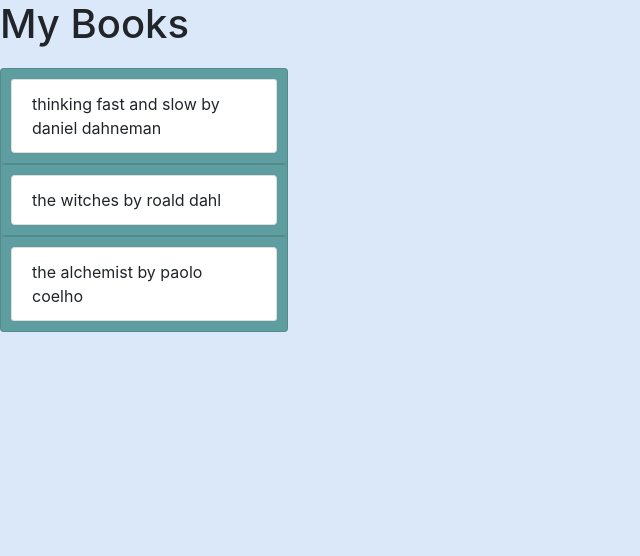
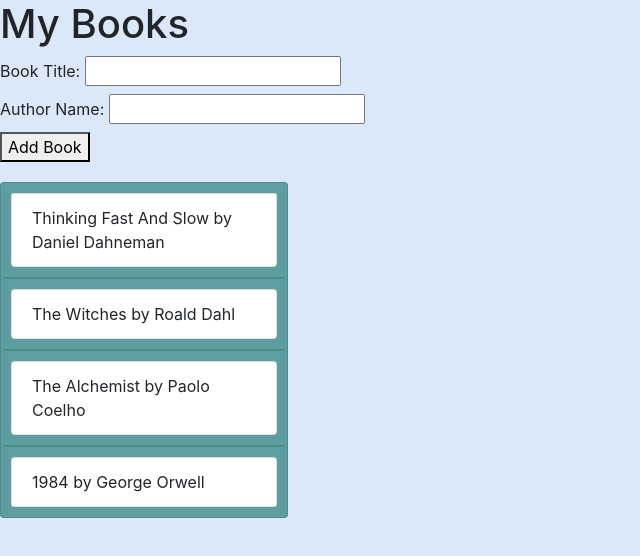
Before and after one commit to Danielandro/angular-books, an Angular app: page / in a window 1280 px wide. Shown: the top 556 px of the page, without its empty margins (0-640 px from the left). Built offline with nearby package versions, Linux system fonts and the light colour scheme; data requests are answered from the project's data file.

Commit message:
Add feature to allow new books to be added

```diff
--- a/db.json
+++ b/db.json
@@ -14,6 +14,11 @@
       "id": 3,
       "title": "the alchemist",
       "author": "paolo coelho"
+    },
+    {
+      "title": "1984",
+      "author": "george orwell",
+      "id": 4
     }
   ]
 }
--- a/src/app/books/book.service.ts
+++ b/src/app/books/book.service.ts
@@ -1,7 +1,8 @@
 import { Injectable } from "@angular/core";
 import IBook from "./book";
-import { Observable } from "rxjs";
-import { HttpClient } from "@angular/common/http";
+import { Observable, throwError } from "rxjs";
+import { catchError } from "rxjs/operators";
+import { HttpClient, HttpErrorResponse } from "@angular/common/http";
 
 @Injectable({
   providedIn: "root"
@@ -10,7 +11,30 @@ export class BookService {
   bookUrl: string = "http://localhost:3000/books";
   constructor(private http: HttpClient) {}
 
+  // GET all books
   getBooks(): Observable<IBook[]> {
     return this.http.get<IBook[]>(this.bookUrl);
   }
+
+  // ADD a new book & its author
+  addBook(book: IBook): Observable<any> {
+    book.id = 4;
+    return this.http
+      .post(this.bookUrl, book)
+      .pipe(catchError(this.handleError));
+  }
+
+  handleError(err: HttpErrorResponse) {
+    let errorMessage: string;
+
+    // a client side error or network error
+    if (err instanceof ErrorEvent) {
+      errorMessage = `An error occured: ${err.message}`;
+    } else {
+      // backend returned unsuccesful response
+      errorMessage = `Server returned code: ${err.status}, error message is: ${err.message}`;
+    }
+    console.log(errorMessage);
+    return throwError(errorMessage);
+  }
 }
--- a/src/app/books/books.component.html
+++ b/src/app/books/books.component.html
@@ -1,7 +1,28 @@
 <h1>My Books</h1>
+<!-- Form to add a new book -->
+<label
+  >Book Title:
+  <input type="text" #bookTitle aria-required="true" required />
+</label>
+<br />
+<label
+  >Author Name:
+  <input type="text" #authorName aria-required="true" required /> </label
+><br />
+<button
+  (click)="
+    add(bookTitle.value, authorName.value);
+    bookTitle.value = '';
+    authorName.value = ''
+  "
+>
+  Add Book
+</button>
 
 <div class="card">
   <ul *ngFor="let book of books" class="books list-group">
-    <li class="book list-group-item">{{ book.title }} by {{ book.author }}</li>
+    <li class="book list-group-item">
+      {{ book.title | titlecase }} by {{ book.author | titlecase }}
+    </li>
   </ul>
 </div>
--- a/src/app/books/books.component.ts
+++ b/src/app/books/books.component.ts
@@ -17,4 +17,19 @@ export class BooksComponent implements OnInit {
       this.books = books;
     });
   }
+
+  add(title: string, author: string): void {
+    // make sure fields are not blank
+    title = title.trim().toLocaleLowerCase();
+    author = author.trim().toLocaleLowerCase();
+
+    if (!title || !author) {
+      return;
+    }
+
+    this.bookService.addBook({ title, author } as IBook).subscribe(newBook => {
+      console.log(`Adding => Author Name: ${author}, Book Title: ${title}`);
+      this.books.push(newBook);
+    });
+  }
 }
```
